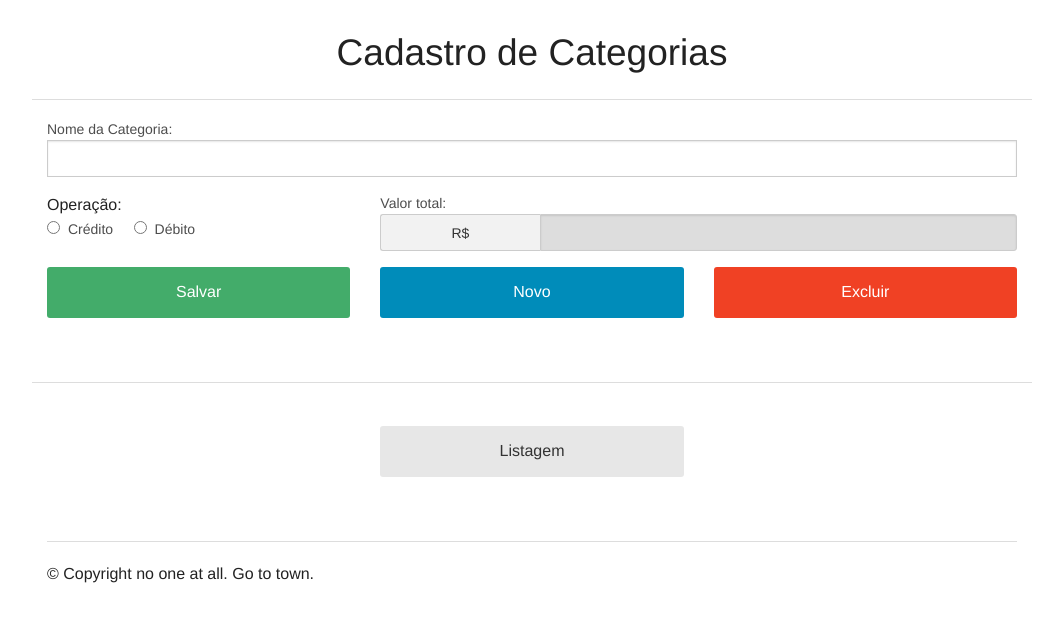
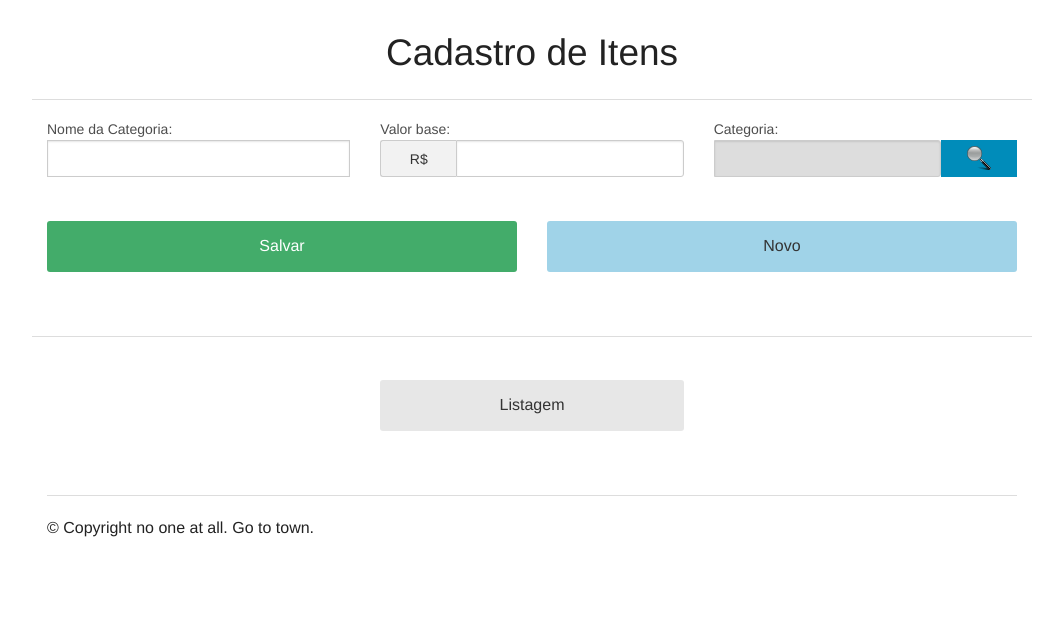
Before and after one commit to joaolucasfarias/planilhafinanceira, a PHP site: page / in a window 1280 px wide. Shown: the part 45-667 px from the top of the page, without its empty margins (108-1171 px from the left). Run offline with PHP 8.4, Linux system fonts and the light colour scheme.

Commit message:
Começando a criar páginas visuais para o usuário.

```diff
--- a/app/view/categoria/categoria-view.phtml
+++ b/app/view/categoria/categoria-view.phtml
@@ -32,15 +32,25 @@
         </div>
     </div>
     <div class="row">
-        <div class="small-12 medium-4 large-4 columns">
+        <?php
+        $medium = "medium-6";
+        $large = "large-6";
+        if ($this->model->getId() != null && $this->model->getId() != 0) {
+            $medium = "medium-4";
+            $large = "large-4";
+        }
+        ?>
+        <div class="small-12 <?= $medium ?> <?= $large ?> columns">
             <input type="submit" class="button expand radius success" name="comando" value="Salvar">
         </div>
-        <div class="small-12 medium-4 large-4 columns">
-            <input type="submit" class="button expand radius" name="comando" value="Novo">
+        <div class="small-12 <?= $medium ?> <?= $large ?> columns">
+            <input type="submit" class="button expand radius info" name="comando" value="Novo">
         </div>
-        <div class="small-12 medium-4 large-4 columns">
-            <input type="submit" class="button expand radius alert" name="Excluir" value="Excluir">
-        </div>
+        <?php if ($this->model->getId() != null && $this->model->getId() != 0) { ?>
+            <div class="small-12 <?= $medium ?> <?= $large ?> columns">
+                <input type="submit" class="button expand radius alert" name="Excluir" value="Excluir">
+            </div>
+        <?php } ?>
     </div>
     <br/>
     <div class="row">
--- a/app/view/item/item-view.phtml
+++ b/app/view/item/item-view.phtml
@@ -3,3 +3,69 @@
     <h2 class="text-center">Cadastro de Itens</h2>
     <hr>
 </div>
+<form method="post" action="Request.php?class=app\controller\ItemCtr&method=run">
+    <input type="hidden" name="id" id="id" value="<?= $this->model->getId() ?>">
+    <div class="row">
+        <div class="small-12 medium-6 large-4 columns">
+            <label>
+                Nome da Categoria:
+                <input type="text" name="nome" value="<?= $this->model->getNome() ?>" maxlength="100" required="required">
+            </label>
+        </div>
+        <div class="small-12 medium-3 large-4 columns">
+            <label for="valorbase">Valor base:</label>
+            <div class="row collapse prefix-radius">
+                <div class="small-3 columns">
+                    <span class="prefix">R$</span>
+                </div>
+                <div class="small-9 columns">
+                    <input type="number" name="valorbase" id="valorbase" value="<?= $this->model->getValorBase() ?>" id="valorbase" required="required">
+                </div>
+            </div>
+        </div>
+        <div class="small-12 medium-3 large-4 columns">
+            <label for="categoria">Categoria:</label>
+            <div class="row collapse prefix-radius">
+                <div class="small-9 columns">
+                    <input type="text" name="categoria" id="categoria" value="<?= $this->model->getCategoria()->getNome() ?>" readonly="" required="required">
+                </div>
+                <div class="small-3 columns">
+                    <a href="#" class="button postfix lupaFundo"></a>
+                </div>
+            </div>
+        </div>
+    </div>
+    <br/>
+    <div class="row">
+        <?php
+        $medium = "medium-6";
+        $large = "large-6";
+        if ($this->model->getId() != null && $this->model->getId() != 0) {
+            $medium = "medium-4";
+            $large = "large-4";
+        }
+        ?>
+        <div class="small-12 <?= $medium ?> <?= $large ?> columns">
+            <input type="submit" class="button expand radius success" name="comando" value="Salvar">
+        </div>
+        <div class="small-12 <?= $medium ?> <?= $large ?> columns">
+            <input type="submit" class="button expand radius info" name="comando" value="Novo">
+        </div>
+        <?php if ($this->model->getId() != null && $this->model->getId() != 0) { ?>
+            <div class="small-12 <?= $medium ?> <?= $large ?> columns">
+                <input type="submit" class="button expand radius alert" name="Excluir" value="Excluir">
+            </div>
+        <?php } ?>
+    </div>
+    <br/>
+    <div class="row">
+        <hr/>
+    </div>
+    <br/>
+    <div class="row">
+        <div class="small-12 medium-4 large-4 medium-centered large-centered columns">
+            <a class="button expand radius secondary" href="Request.php?class=app\controller\ItemCtr&method=showList">Listagem</a>
+        </div>
+    </div>
+    <br>
+</form>
--- a/index.php
+++ b/index.php
@@ -2,5 +2,5 @@
 
 require_once 'autoload.php';
 
-$view = new app\view\categoria\CategoriaView();
+$view = new app\view\item\ItemView();
 $view->show();
```
